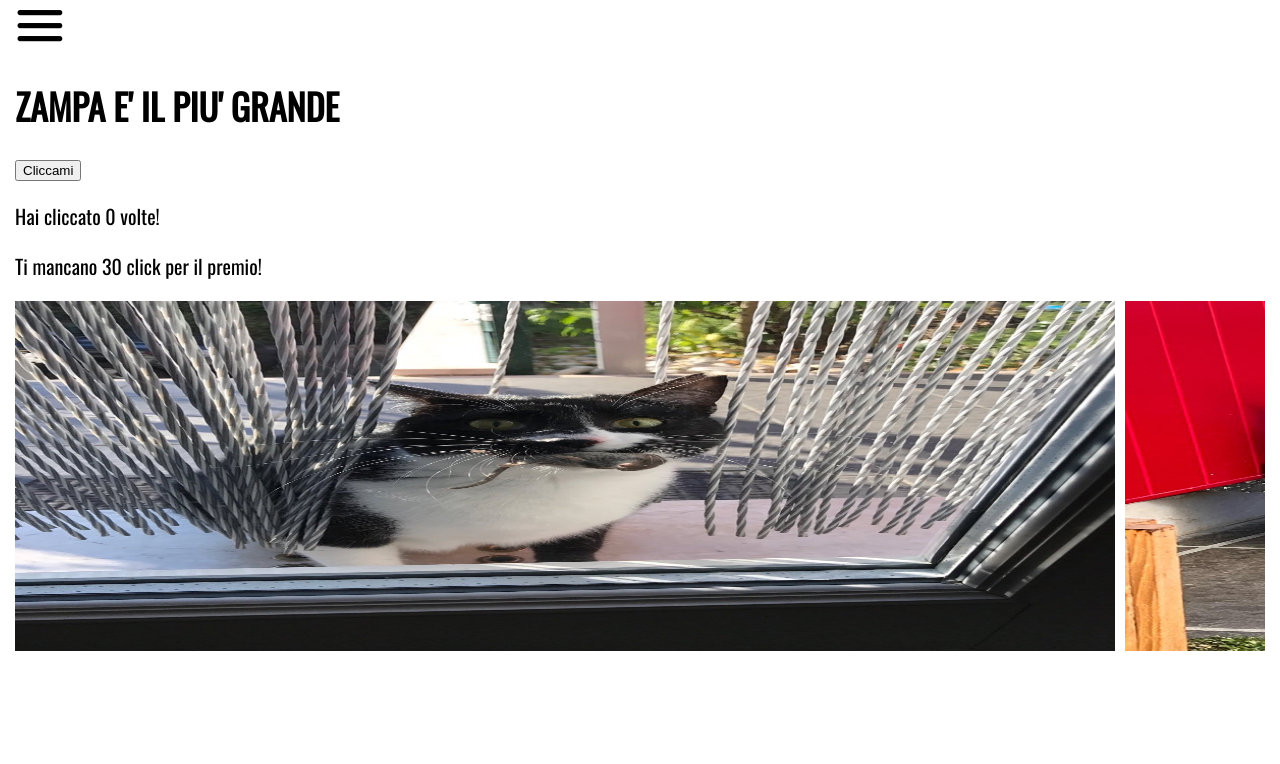
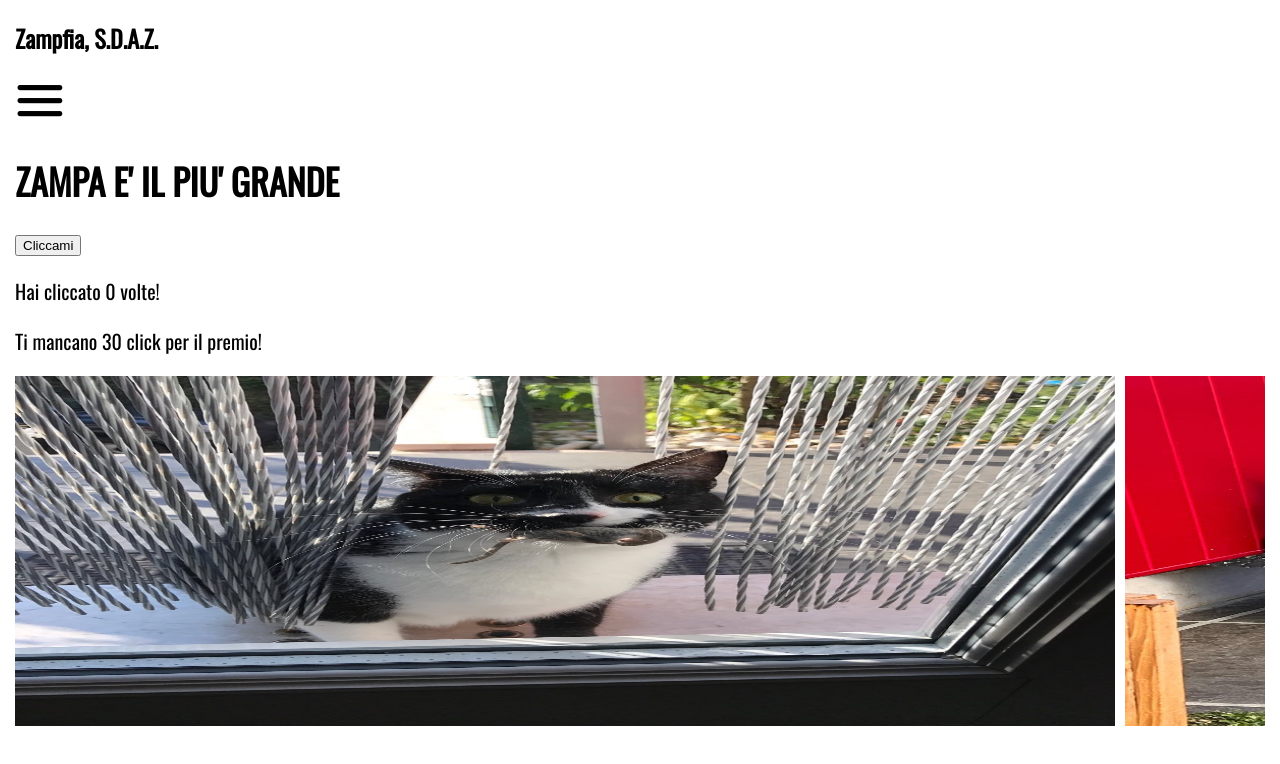
Before and after one commit to zampfia/zampfia.github.io, a Next.js app: page / in a window 1280 px wide. Shown: the top 764 px of the page. Built offline with nearby package versions, Linux system fonts and the light colour scheme.

Commit message:
Added Zampfia name to pages
[skip ci]

```diff
--- a/app/layoutMenu.js
+++ b/app/layoutMenu.js
@@ -17,7 +17,12 @@ const Layout = () => {
 
     return (
         <div>
-            <button onClick={handleMenuClick} id={"toggle-button"}></button>
+            <nav>
+                <div className="divbar">
+                    <h1>Zampfia, S.D.A.Z.</h1>
+                    <button onClick={handleMenuClick} id={"toggle-button"}></button>
+                </div>
+            </nav>
             <SideMenu isOpen={isMenuOpen} onClose={handleCloseMenu} />
         </div>
     );
```
